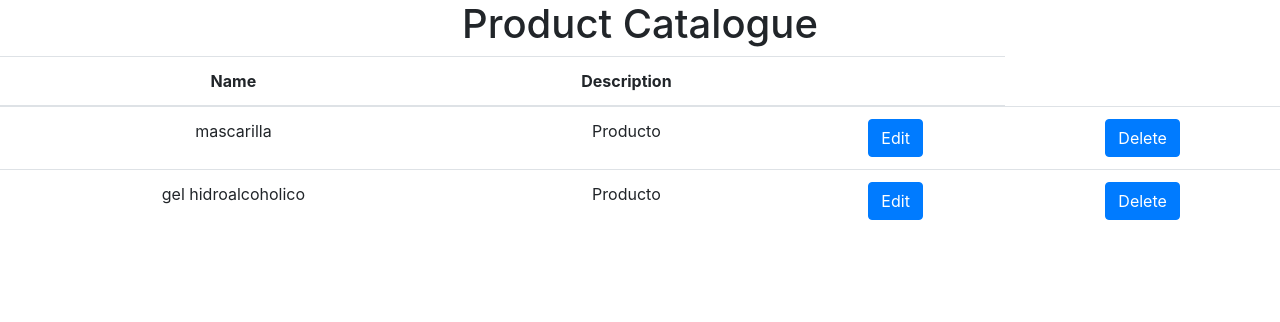
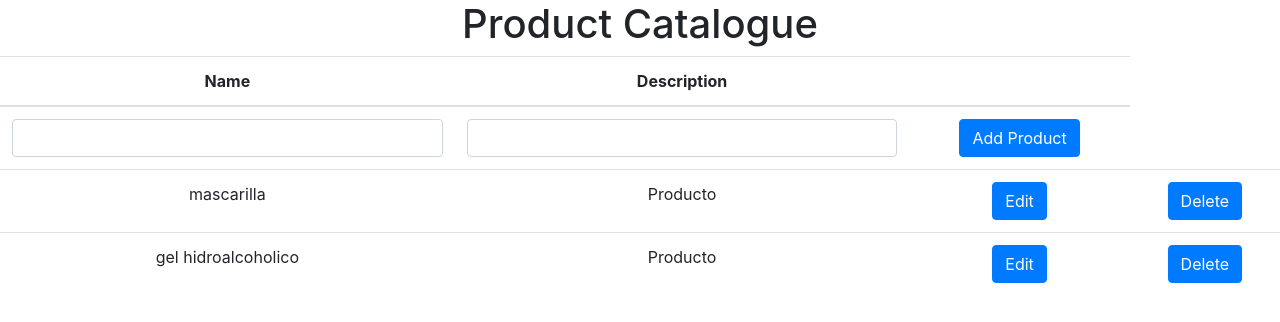
Before and after one commit to lolagj/product-frontend, a React (Create React App) app: page / in a window 1280 px wide. Shown: the top 322 px of the page. Built offline with nearby package versions, Linux system fonts and the light colour scheme.

Commit message:
Add New Product

```diff
--- /dev/null
+++ b/src/NewProduct.js
@@ -0,0 +1,30 @@
+import { useState } from "react";
+
+function NewProduct(props) {
+    const [name, setName]= useState('');
+    const [description, setDescription] = useState('');
+
+    function onClick() {
+        const NewProduct = {
+            name: name,
+            description: description
+        };
+        const res=props.onAddProduct(NewProduct);
+        if (res){
+            setName('');
+            setDescription('');
+        }
+
+
+
+    }
+    return(
+        <tr>
+            <td><input className="form-control" name="name" value={name} onChange= {(event)=>setName(event.target.value)}/></td>
+            <td><input className="form-control" name="description" value={description} onChange= {(event)=>setDescription(event.target.value)}/></td>
+            <td><button className="btn btn-primary" onClick={onClick}>Add Product</button></td>
+        </tr>
+    )
+}
+
+export default NewProduct;
--- a/src/Products.js
+++ b/src/Products.js
@@ -2,16 +2,46 @@
 import { Fragment, useState } from 'react';
 import Product from './Product.js';
 import Alert from './Alert.js';
-
+import NewProduct from './NewProduct.js';
 
 function Products (props){
     const [message, setMessage] =useState(null);
+    const [products, setProducts]= useState(props.products);
+
     function onAlertClose(){
         setMessage(null);
     }
 
     function onProductEdit(product) {
         setMessage(product.name);
+
+    }
+
+    function onAddProduct(product) {
+        if(product.name===''){
+            setMessage('You have to introduce the name of the product');
+            return false;
+        }
+
+        if(products.find(c=> c.name=== product.name)){
+            setMessage('Duplicated product');
+            return false;
+        }
+
+
+
+        setProducts((prevProducts)=>{
+            if(!prevProducts.find(c=>c.name ===product.name)){
+                return [...prevProducts, product]; //De esta forma cogemos la lista y añadimos el nuevo producto
+
+            }else{
+                setMessage('Duplicated produtc');
+                return prevProducts;
+            }
+
+        });
+
+        return true;
 
     }
     return(
@@ -26,7 +56,9 @@ function Products (props){
                 </tr>
             </thead>
             <tbody>
-                {props.products.map((product)=>
+
+                <NewProduct onAddProduct={onAddProduct}/>
+                {products.map((product)=>
                     <Product key={Product.name} product={product} onEdit={onProductEdit}/>
                 )}
             </tbody>
```
